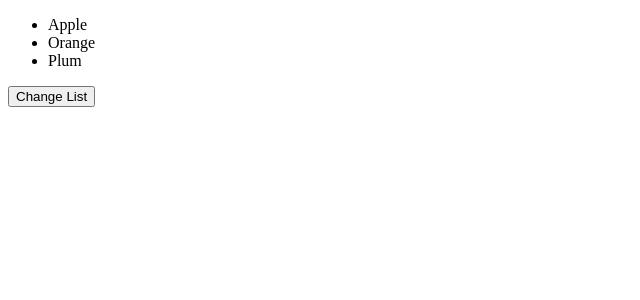
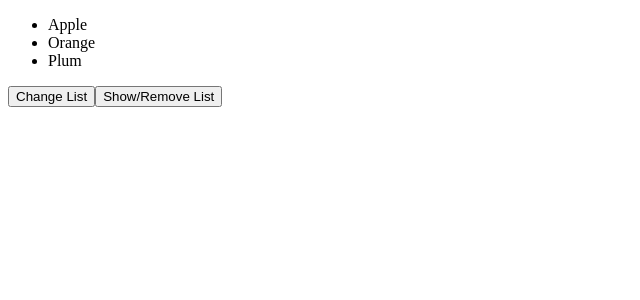
Before and after one commit to craigmckeachie/a12-demos, an Angular app: page / in a window 1280 px wide. Shown: the top 300 px of the page, without its empty margins (0-640 px from the left). Built offline with nearby package versions, Linux system fonts and the light colour scheme.

Commit message:
completed

```diff
--- a/src/app/app.component.ts
+++ b/src/app/app.component.ts
@@ -4,17 +4,23 @@ import { Component } from '@angular/core';
 @Component({
   selector: 'app-root',
   template: `
-    <app-fruit-list [fruits]="data"></app-fruit-list>
+    <app-fruit-list [fruits]="data" *ngIf="showList"></app-fruit-list>
     <button (click)="onClickChange()">Change List</button>
+    <button (click)="onClickRemove()">Show/Remove List</button>
   `,
   styles: [],
 })
 export class AppComponent implements OnInit {
   data = ['Apple', 'Orange', 'Plum'];
+  showList = true;
 
   ngOnInit(): void {}
 
   onClickChange() {
     this.data = ['Banana', 'Kiwi', 'Grape'];
   }
+
+  onClickRemove() {
+    this.showList = !this.showList;
+  }
 }
--- a/src/app/fruit-list/fruit-list.component.ts
+++ b/src/app/fruit-list/fruit-list.component.ts
@@ -2,6 +2,7 @@ import {
   Component,
   Input,
   OnChanges,
+  OnDestroy,
   OnInit,
   SimpleChanges,
 } from '@angular/core';
@@ -17,7 +18,7 @@ import {
   `,
   styles: [],
 })
-export class FruitListComponent implements OnInit, OnChanges {
+export class FruitListComponent implements OnInit, OnChanges, OnDestroy {
   @Input()
   fruits: string[] = [];
 
@@ -31,4 +32,8 @@ export class FruitListComponent implements OnInit, OnChanges {
   ngOnInit(): void {
     console.log('OnInit');
   }
+
+  ngOnDestroy(): void {
+    console.log('Destroyed');
+  }
 }
```
